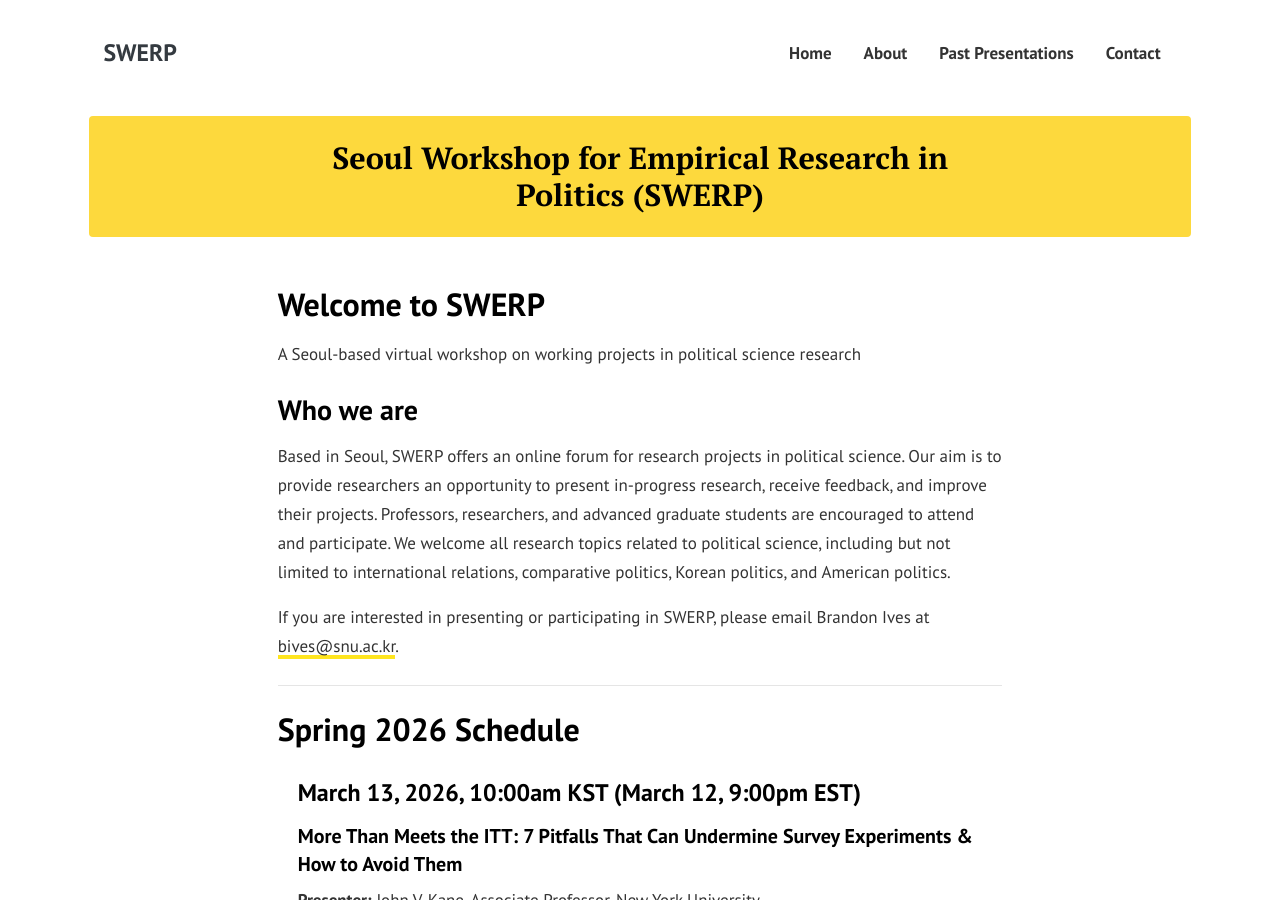
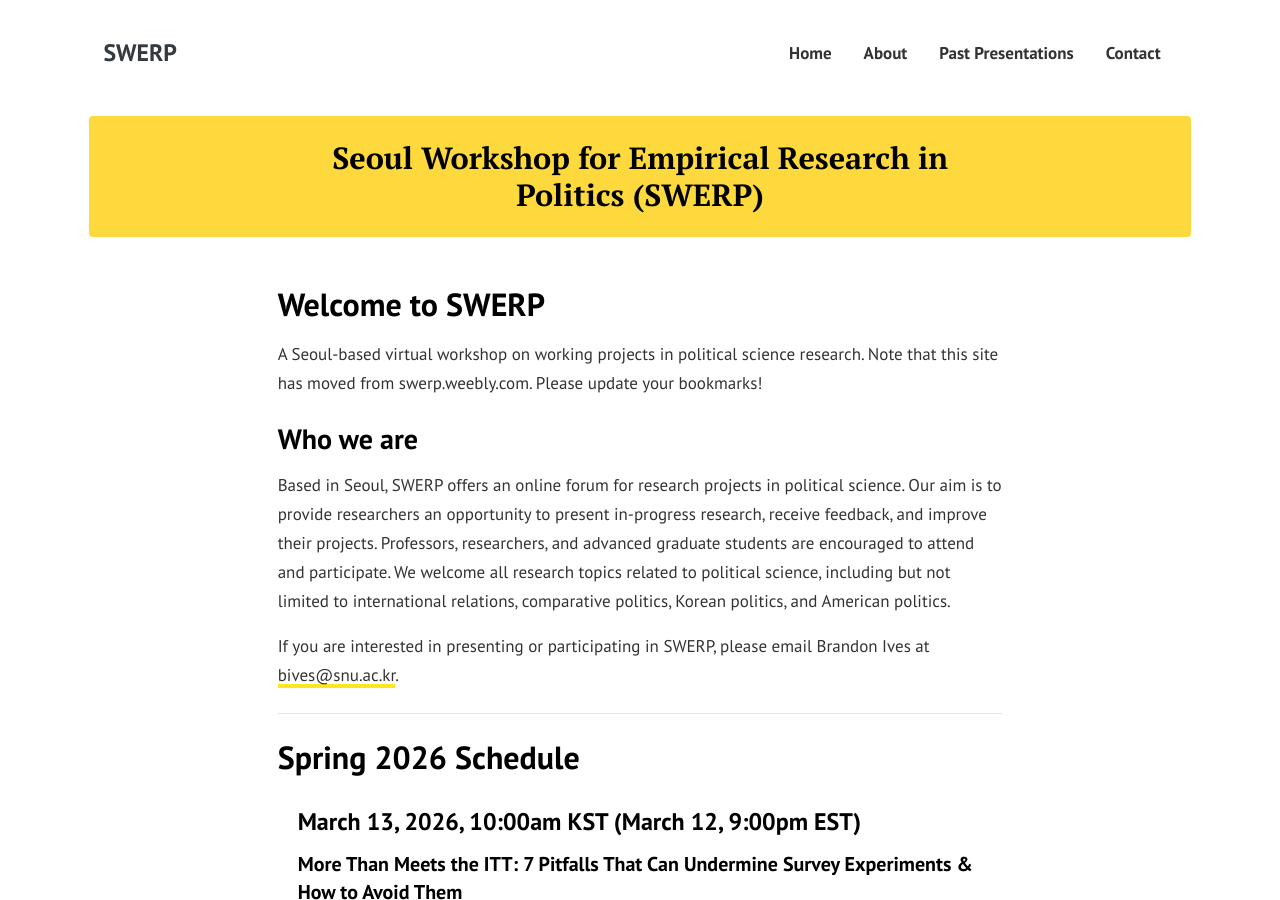
Before and after one commit to sysilviakim/swerp, a Jekyll site: the page built from index.html, in a window 1280 px wide and 900 px high. Built offline with Jekyll 4.4.1, drawn with Linux system fonts in a browser that asks for light colours.

Commit message:
add migration notice

```diff
--- a/index.html
+++ b/index.html
@@ -15,7 +15,7 @@
   <div class="col-lg-8">
 
     <h2 class="font-weight-bold mb-3">Welcome to SWERP</h2>
-    <p class="mb-4">A Seoul-based virtual workshop on working projects in political science research</p>
+    <p class="mb-4">A Seoul-based virtual workshop on working projects in political science research. Note that this site has moved from <a href="https://swerp.weebly.com" target="_blank">swerp.weebly.com</a>. Please update your bookmarks!</em></p>
 
     <h3 class="font-weight-bold mb-3">Who we are</h3>
     <p>Based in Seoul, SWERP offers an online forum for research projects in political science. Our aim is to provide researchers an opportunity to present in-progress research, receive feedback, and improve their projects. Professors, researchers, and advanced graduate students are encouraged to attend and participate. We welcome all research topics related to political science, including but not limited to international relations, comparative politics, Korean politics, and American politics.</p>
```
